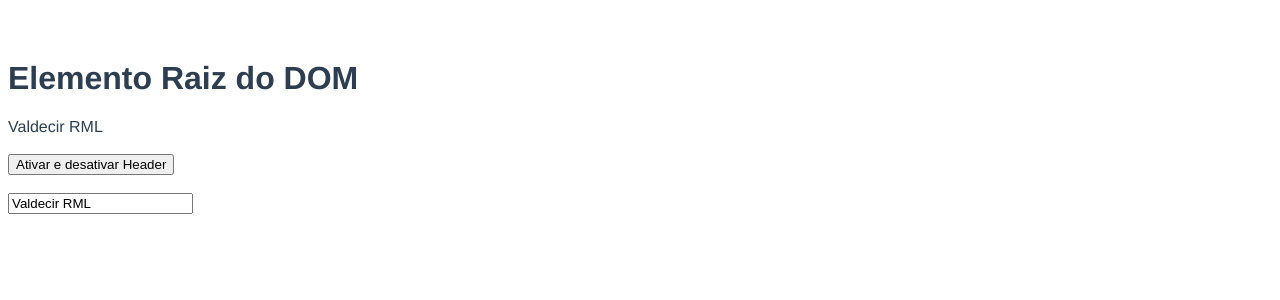
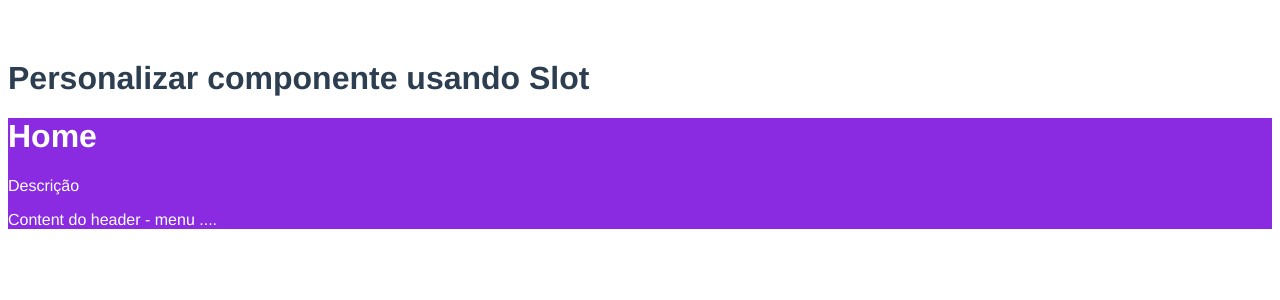
Before and after one commit to ValdecirGit/aulasVueJs, a Vue app: page / in a window 1280 px wide. Shown: the top 300 px of the page. Built offline with nearby package versions, Linux system fonts and the light colour scheme.

Commit message:
Trabalhando com componentes Slot

```diff
--- a/src/App.vue
+++ b/src/App.vue
@@ -1,98 +1,44 @@
 <template>
   <div>
-    <the-header v-if="showHeader"/>
-    <h1>Elemento Raiz do DOM</h1>
-    {{name}}
-    <br>
-    <br>
-    <button @click="showHeader = !showHeader">
-      Ativar e desativar Header</button>
-    <br>
-    <br>
-    <input v-model="name" type="text" />
+    <h1>Personalizar componente usando Slot</h1>
 
-</div>
+    <TheHeader>
+      <template v-slot:title> Home </template>
+      <template v-slot:description> <p>Descrição</p> </template>
+
+      Content do header - menu ....
+
+    </TheHeader>
+  </div>
 </template>
 
 <script>
-import TheHeader from './components/TheHeader.vue';
+import TheHeader from "./components/TheHeader.vue";
 
 export default {
   name: "App",
 
-  data() {
-    return {
-      name: "Valdecir RML",
-      showHeader: false
-    }
+  components: {
+    TheHeader,
   },
 
+  data() {
+    return {};
+  },
+  beforeUpdate() {},
+  updated() {},
+  beforeCreate() {},
+  created() {},
+  beforeMount() {},
+  mounted() {},
+  beforeUnmount() {},
+  unmounted() {},
 
-// // mais usado para DEBUG
-// //antes da atualizacao do componente
-// beforeUpdate() {
-//   console.log('beforeUpdate', this.name);
-// },
+  watch: {},
 
-// // mais usado para DEBUG
-// //Atualizacao do componente
-// updated() {
-//   console.log('update', this.name);
-// },
+  computed: {},
 
-  // //antes do componente ser criado
-  // beforeCreate(){
-  //   console.log('beforeCreate');
-  //   console.log('estado:', this.name);
-  //   console.log('DOM:', this.$el);
-  // },
-
-  // //componente foi criado
-  // created(){
-  //   console.log('created');
-  //   console.log('estado:', this.name);
-  //   console.log('DOM:', this.$el);
-  // },
-
-  // //antes do componente ser montado
-  // beforeMount(){
-  //   console.log('beforeMount');
-  //   console.log('estado:', this.name);
-  //   console.log('DOM:', this.$el);
-  // },
-  // // componente foi montado
-  // mounted(){
-  //   console.log('mounted');
-  //   console.log('estado:', this.name);
-  //   console.log('DOM:', this.$el);
-  // },
-  // //antes do componente ser desmontado
-  // beforeUnmount(){
-  //   console.log('beforeUnmount');
-  // },
-
-  // // componente desmontado</h5>
-  // unmounted(){
-  //   console.log('unmounted');
-  // },
-
-  components: {
-    TheHeader
-
-
-  },
-
-  watch: {
-
-  },
-
-  computed: {
-
-  },
-
-  methods: {
-
-  },
+  methods: {},
 };
 </script>
 
--- a/src/components/TheHeader.vue
+++ b/src/components/TheHeader.vue
@@ -1,35 +1,29 @@
 <template>
-  <header class="header">Header</header>
+  <header class="header">
+    <h1 v-if="$slots.title"
+        class="title">
+        <slot name="title" />
+    </h1>
+    <div v-if="$slots.description"
+            class="description">
+        <slot name="description" />
+    </div>
+    <div class="content">
+        <slot/>
+    </div>
+</header>
 </template>
 
 <script>
 
 export default {
-  // componente foi montado
 
   mounted(){
-    console.log('mounted')
-    window.addEventListener('resize', this.resize)
-  },
-
-  //antes do componente ser desmontado
-  beforeUnmount() {
-    // destruir as libs
-    // Eventos
-    // listeners
-    console.log("beforeUnmount");
-    window.removeEventListener('resize', this.resize);
-  },
-
-  // componente desmontado</h5>
-  unmounted() {
-    console.log("unmounted");
+    console.log(this.$el);
+    console.log(this.$slots);
   },
 
   methods: {
-    resize($evt){
-        console.log($evt)
-    }
   }
 };
 </script>
```
